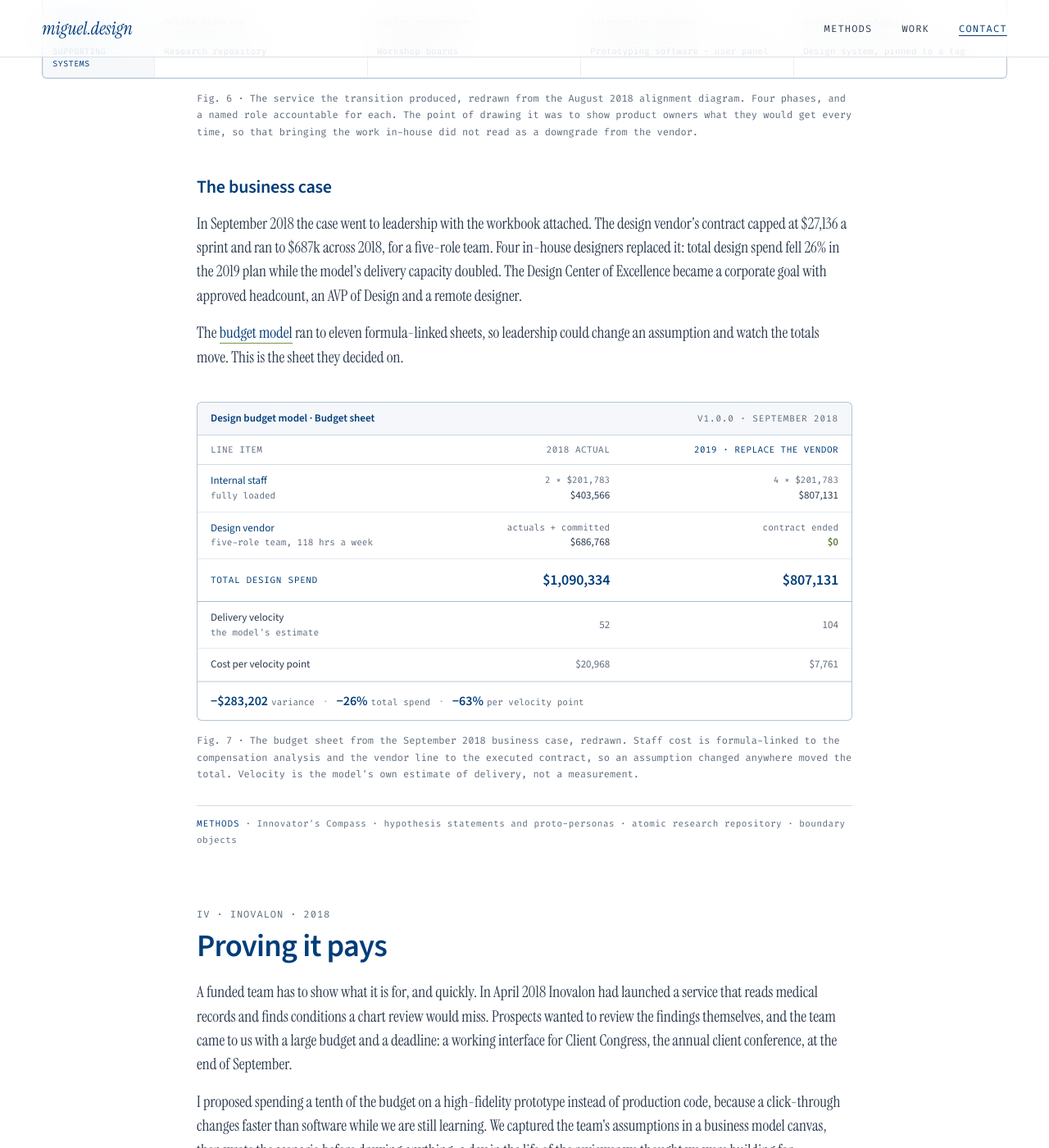
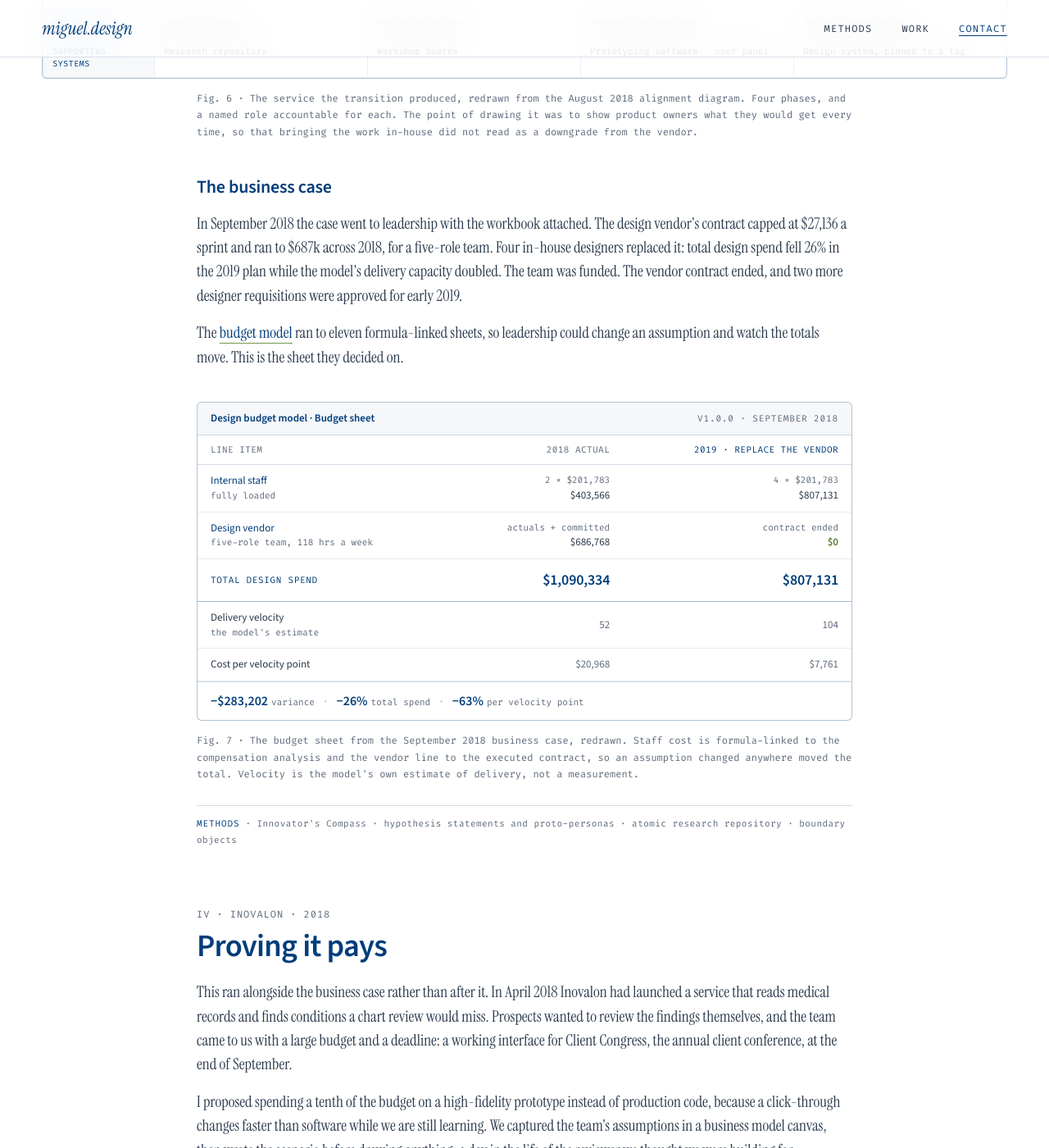
Before and after one commit to miguel-perez/miguel-perez.github.io, a Jekyll site: the page built from work/inovalon-design-coe/index.html, in a window 1280 px wide and 1400 px high, scrolled down 7011 px. Shown: the whole window at 82% size. Built offline with Jekyll 4.4.1, drawn with Linux system fonts in a browser that asks for light colours; some of the changed text lies outside the part shown.

Commit message:
Correct the Inovalon chronology and separate two colleagues
A review against the career-register brief and voice guide, plus a pass
through the Dropbox archive, turned up several factual errors.

The September 2018 business case was titled "Funding an enterprise design
team" and never mentions a Center of Excellence, an AVP, or a corporate
goal; it funded the team and ended the vendor contract. The CoE became a
corporate objective in 2019, entering the portfolio objectives in January
and standing up as a corporate initiative at the 22 March kick-off. Act III
and Act V now say that.

Act IV ran April to September 2018, concurrent with the business case
rather than after it, so it no longer opens by claiming to answer it.

The manager who said Inovalon could not retain designers and the manager
who later moved into design were two different people. Calling the first
"one of my managers" manufactured a redemption arc that never happened, and
the Afterwards list described the second twice. Both fixed, and the payoff
sentence now gives "the postings" an antecedent.

The AVP of Design Strategy role was filled in November 2019, four months
after the departure, and the function ran under it into 2021. Confirmed
against the public record; the page gives role and dates, never names.

Fig. 5's caption promised three rows; the next act follows one.

Co-Authored-By: Claude Opus 5 (1M context) <noreply@anthropic.com>

```diff
--- a/work/inovalon-design-coe/index.html
+++ b/work/inovalon-design-coe/index.html
@@ -560,7 +560,7 @@ figure:not(.in) .a{animation-play-state:paused}
      </table></div>
      <div class="chain"><span><b>26</b>data</span><i>→</i><span><b>119</b>observations</span><i>→</i><span><b>63</b>insights</span><i>→</i><span><b>16</b>scenarios</span><i>→</i><span>solutions</span></div>
     </div>
-    <figcaption>Fig. 5 · The base that ran the practice, redrawn from the July 2019 export. Workstream names withheld. Priority is a formula over time criticality, impact, and risk. The next act is three rows of this table, followed all the way down the chain.</figcaption>
+    <figcaption>Fig. 5 · The base that ran the practice, redrawn from the July 2019 export. Workstream names withheld. Priority is a formula over time criticality, impact, and risk. The next act follows one row of this table all the way down the chain.</figcaption>
    </figure>
 
    <h3>The transition, in ten steps</h3>
@@ -595,7 +595,7 @@ figure:not(.in) .a{animation-play-state:paused}
    </figure>
 
    <h3>The business case</h3>
-   <p>In September 2018 the case went to leadership with the workbook attached. The design vendor's contract capped at $27,136 a sprint and ran to $687k across 2018, for a five-role team. Four in-house designers replaced it: total design spend fell 26% in the 2019 plan while the model's delivery capacity doubled. The Design Center of Excellence became a corporate goal with approved headcount, an AVP of Design and a remote designer.</p>
+   <p>In September 2018 the case went to leadership with the workbook attached. The design vendor's contract capped at $27,136 a sprint and ran to $687k across 2018, for a five-role team. Four in-house designers replaced it: total design spend fell 26% in the 2019 plan while the model's delivery capacity doubled. The team was funded. The vendor contract ended, and two more designer requisitions were approved for early 2019.</p>
    <p>The <strong>budget model</strong> ran to eleven formula-linked sheets, so leadership could change an assumption and watch the totals move. This is the sheet they decided on.</p>
 
    <figure class="txt">
@@ -621,7 +621,7 @@ figure:not(.in) .a{animation-play-state:paused}
   <section class="act">
    <span class="label">IV · Inovalon · 2018</span>
    <h2>Proving it pays</h2>
-   <p>A funded team has to show what it is for, and quickly. In April 2018 Inovalon had launched a service that reads medical records and finds conditions a chart review would miss. Prospects wanted to review the findings themselves, and the team came to us with a large budget and a deadline: a working interface for Client Congress, the annual client conference, at the end of September.</p>
+   <p>This ran alongside the business case rather than after it. In April 2018 Inovalon had launched a service that reads medical records and finds conditions a chart review would miss. Prospects wanted to review the findings themselves, and the team came to us with a large budget and a deadline: a working interface for Client Congress, the annual client conference, at the end of September.</p>
    <p>I proposed spending a tenth of the budget on a high-fidelity prototype instead of production code, because a click-through changes faster than software while we are still learning. We captured the team's assumptions in a business model canvas, then wrote the scenario before drawing anything: a day in the life of the reviewer we thought we were building for.</p>
    <p>Then we watched clinical reviewers work, and the scenario turned out to be wrong in the place that mattered. We had written her accepting the first suggestion the system made. Real reviewers would not accept a finding they could not check against the chart, and said so in the first session. Eight findings came out of the sessions and the interface was rebuilt around the first of them: <strong>evidence</strong> before confidence.</p>
 
@@ -746,10 +746,10 @@ figure:not(.in) .a{animation-play-state:paused}
   <section class="act">
    <span class="label">V · Inovalon · 2019</span>
    <h2>Scaling it</h2>
-   <p>One product was enough to argue with. Scale was the next problem. After the ABILITY Network acquisition in 2018, Inovalon had dozens of development teams across four business units and two designers to serve them. Hiring our way out did not pencil, and one of my managers told me not to bother trying: Inovalon was not the kind of place designers would want to work, so building the capability inside was wasted effort.</p>
+   <p>One product was enough to argue with. Scale was the next problem. After the ABILITY Network acquisition in 2018, Inovalon had dozens of development teams across four business units and two designers to serve them. Hiring our way out did not pencil, and the AVP who ran one of the product lines told me not to bother trying: Inovalon was not the kind of place designers would want to work, so building the capability inside was wasted effort.</p>
    <p>The strategy became growing practitioners inside the teams instead: a <strong>Design Center of Excellence</strong> that trains, mentors, and certifies people who already do the work, and lets teams decide when to hire a designer.</p>
    <p>One empathy map on a skeptical stakeholder set the direction. The analysts had the domain knowledge; what they lacked was method. So we would train them.</p>
-   <p>We kicked off in March 2019 with founding practitioners from every business unit and a design-ops canvas: what the centre does, for whom, and within what limits. Then we measured where the organisation stood.</p>
+   <p>Design entered the 2019 portfolio objectives in January, and by March the chief executive had directed two of his VPs to stand the centre up as a corporate initiative. We kicked off on 22 March with founding practitioners from every business unit and a design-ops canvas: what the centre does, for whom, and within what limits. Then we measured where the organisation stood.</p>
 
    <figure>
 <div class="survey" role="img" aria-label="Design maturity by three dimensions across five levels, and the five most-mentioned barriers to design.">
@@ -809,7 +809,7 @@ figure:not(.in) .a{animation-play-state:paused}
    <p>LUMA Institute would deliver two of the three training days and the playbook. Userlytics records and redacts <strong>protected health information</strong>, which let studies run under HIPAA. Glean.ly's alpha programme gave us a research repository built for the job. With the partners settled, the schedule went in the plan.</p>
 
 
-   <p>The postings drew more than 200 qualified applicants in two months, which answered him. I left in July 2019 with the core team hired and the first cohort on the calendar. The pilot ran that September and the first cohort started in October, both after I had gone.</p>
+   <p>The approved headcount went out as job postings that spring, and more than 200 qualified people applied inside two months. The AVP was wrong about that, and I had been wrong about how hard it would be. I left in July 2019 with the core team hired and the first cohort on the calendar. The pilot ran that September and the first cohort started in October, both after I had gone.</p>
    <span class="methods"><b>METHODS</b> · design maturity model · double-loop learning · communities of practice · pirate metrics · service blueprint · ladder of participation</span>
   </section>
 
@@ -817,8 +817,8 @@ figure:not(.in) .a{animation-play-state:paused}
    <span class="label">Afterwards</span>
    <h2>What it changed</h2>
    <ul class="after">
-    <li><b>A new enterprise-wide discipline.</b> The AVP of Design Strategy role was filled, and the function carried on under its sponsorship.</li>
-    <li><b>My manager moved into design.</b> The senior director I reported to went on to lead design strategy at Inovalon until 2021.</li>
+    <li><b>A new enterprise-wide discipline.</b> The AVP of Design Strategy role I wrote was filled that November, four months after I left, and the function ran under it into 2021.</li>
+    <li><b>My manager moved into design.</b> The senior director I reported to took over design strategy at Inovalon in 2020 and led it until 2021.</li>
     <li><b>A colleague became a client.</b> A director from Inovalon's innovation group left in 2018 to found an AI text-analytics company. In 2023 that company hired me to design its brand and product interface.</li>
     <li><b>Design got funded from a model.</b> The budget workbook outlasted the business case. Leadership could change an assumption and watch the total move, which is a different argument from asking for a number once a year.</li>
    </ul>
```
